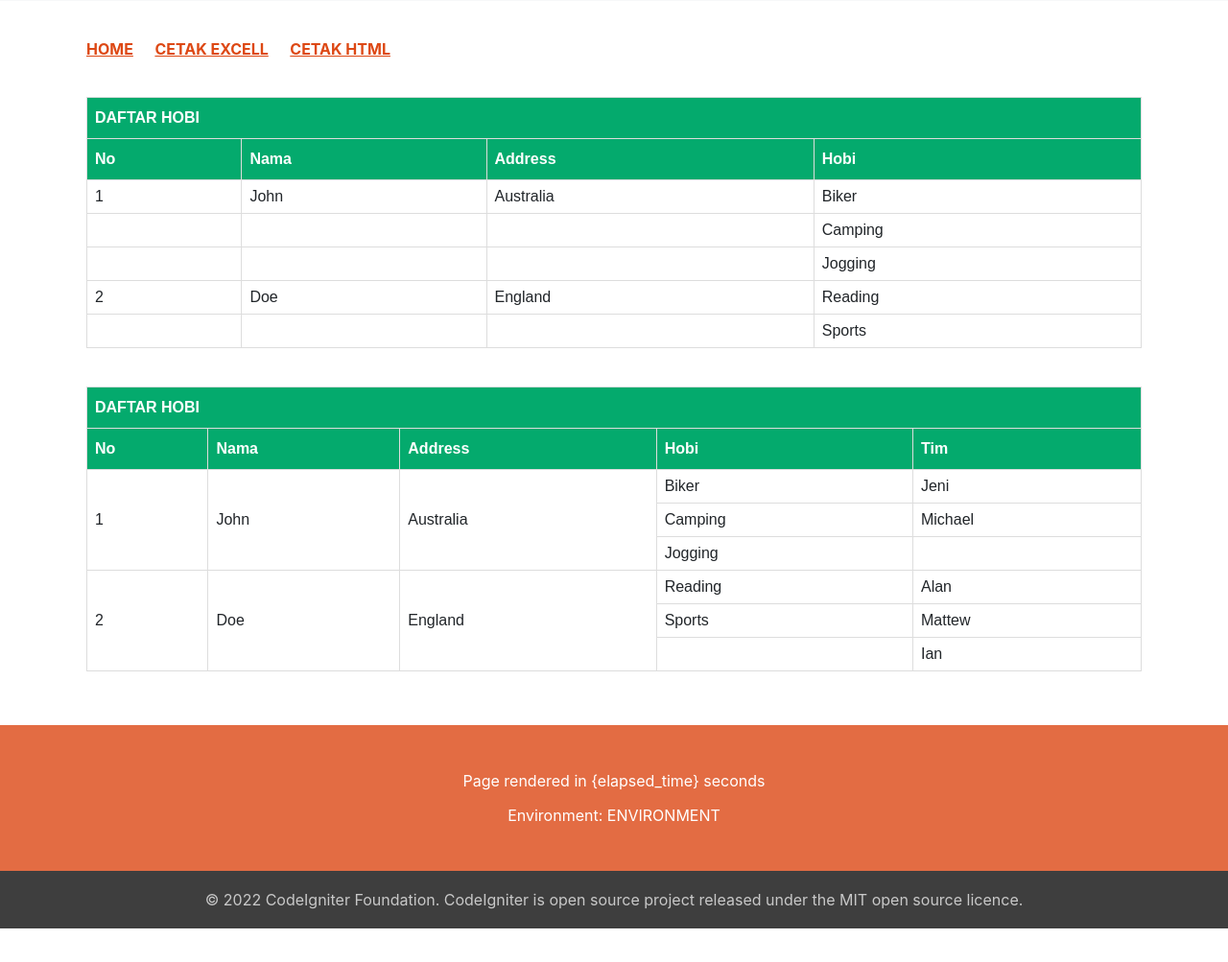
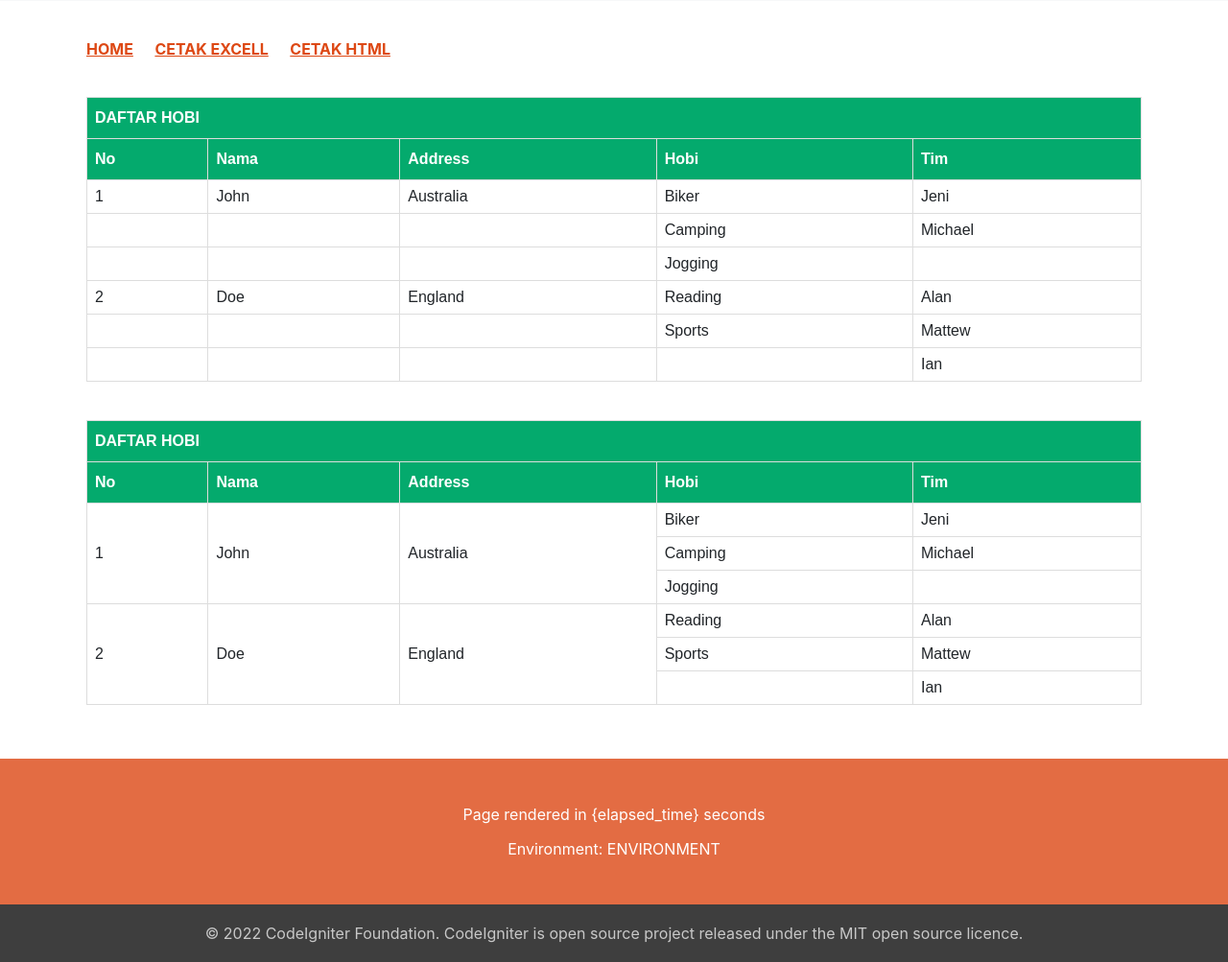
Before and after one commit to mr-afry/tabel-adv, a CodeIgniter 4 app: template app/Views/html.php in a window 1280 px wide. Shown: the part 275-1278 px from the top of the page at 96% size. Before the commit the page ends 1243 px from the top, so only its background shows below. Run offline with PHP 8.4 and a stand-in for CodeIgniter, Linux system fonts and the light colour scheme; the template is opened without the code that fills it, so the values that code supplies are empty; some libraries are stand-ins or nearby versions.

Commit message:
Update HTML

```diff
--- a/app/Views/html.php
+++ b/app/Views/html.php
@@ -277,11 +277,8 @@
         </div>
 
         <div class="heroe">
-
             <h1>Welcome to CodeIgniter <?= CodeIgniter\CodeIgniter::CI_VERSION ?></h1>
-
             <h2>The small framework with powerful features</h2>
-
         </div>
 
     </header>
@@ -297,13 +294,14 @@
         <table id="hobi">
             <thead>
                 <tr>
-                    <th colspan="4">DAFTAR HOBI</th>
+                    <th colspan="5">DAFTAR HOBI</th>
                 </tr>
                 <tr>
                     <th>No</th>
                     <th>Nama</th>
                     <th>Address</th>
                     <th>Hobi</th>
+                    <th>Tim</th>
                 </tr>
             </thead>
             <tbody>
@@ -312,30 +310,42 @@
                     <td>John</td>
                     <td>Australia</td>
                     <td>Biker</td>
+                    <td>Jeni</td>
                 </tr>
                 <tr>
                     <td></td>
                     <td></td>
                     <td></td>
                     <td>Camping</td>
+                    <td>Michael</td>
                 </tr>
                 <tr>
                     <td></td>
                     <td></td>
                     <td></td>
                     <td>Jogging</td>
+                    <td></td>
                 </tr>
                 <tr>
                     <td>2</td>
                     <td>Doe</td>
                     <td>England</td>
                     <td>Reading</td>
+                    <td>Alan</td>
                 </tr>
                 <tr>
                     <td></td>
                     <td></td>
                     <td></td>
                     <td>Sports</td>
+                    <td>Mattew</td>
+                </tr>
+                <tr>
+                    <td></td>
+                    <td></td>
+                    <td></td>
+                    <td></td>
+                    <td>Ian</td>
                 </tr>
             </tbody>
         </table>
@@ -360,32 +370,32 @@
                     <td rowspan="3">1</td>
                     <td rowspan="3">John</td>
                     <td rowspan="3">Australia</td>
-                    <td rowspan="">Biker</td>
-                    <td rowspan="">Jeni</td>
+                    <td>Biker</td>
+                    <td>Jeni</td>
                 </tr>
                 <tr>
-                    <td rowspan="">Camping</td>
-                    <td rowspan="">Michael</td>
+                    <td>Camping</td>
+                    <td>Michael</td>
                 </tr>
                 <tr>
-                    <td rowspan="">Jogging</td>
-                    <td rowspan=""></td>
+                    <td>Jogging</td>
+                    <td></td>
                 </tr>
 
                 <tr>
                     <td rowspan="3">2</td>
                     <td rowspan="3">Doe</td>
                     <td rowspan="3">England</td>
-                    <td rowspan="">Reading</td>
-                    <td rowspan="">Alan</td>
+                    <td>Reading</td>
+                    <td>Alan</td>
                 </tr>
                 <tr>
-                    <td rowspan="">Sports</td>
-                    <td rowspan="">Mattew</td>
+                    <td>Sports</td>
+                    <td>Mattew</td>
                 </tr>
                 <tr>
-                    <td rowspan=""></td>
-                    <td rowspan="">Ian</td>
+                    <td></td>
+                    <td>Ian</td>
                 </tr>
             </tbody>
         </table>
@@ -396,20 +406,14 @@
 
     <footer>
         <div class="environment">
-
             <p>Page rendered in {elapsed_time} seconds</p>
-
             <p>Environment: <?= ENVIRONMENT ?></p>
-
         </div>
 
         <div class="copyrights">
-
             <p>&copy; <?= date('Y') ?> CodeIgniter Foundation. CodeIgniter is open source project released under the MIT
                 open source licence.</p>
-
         </div>
-
     </footer>
 
     <!-- SCRIPTS -->
```
